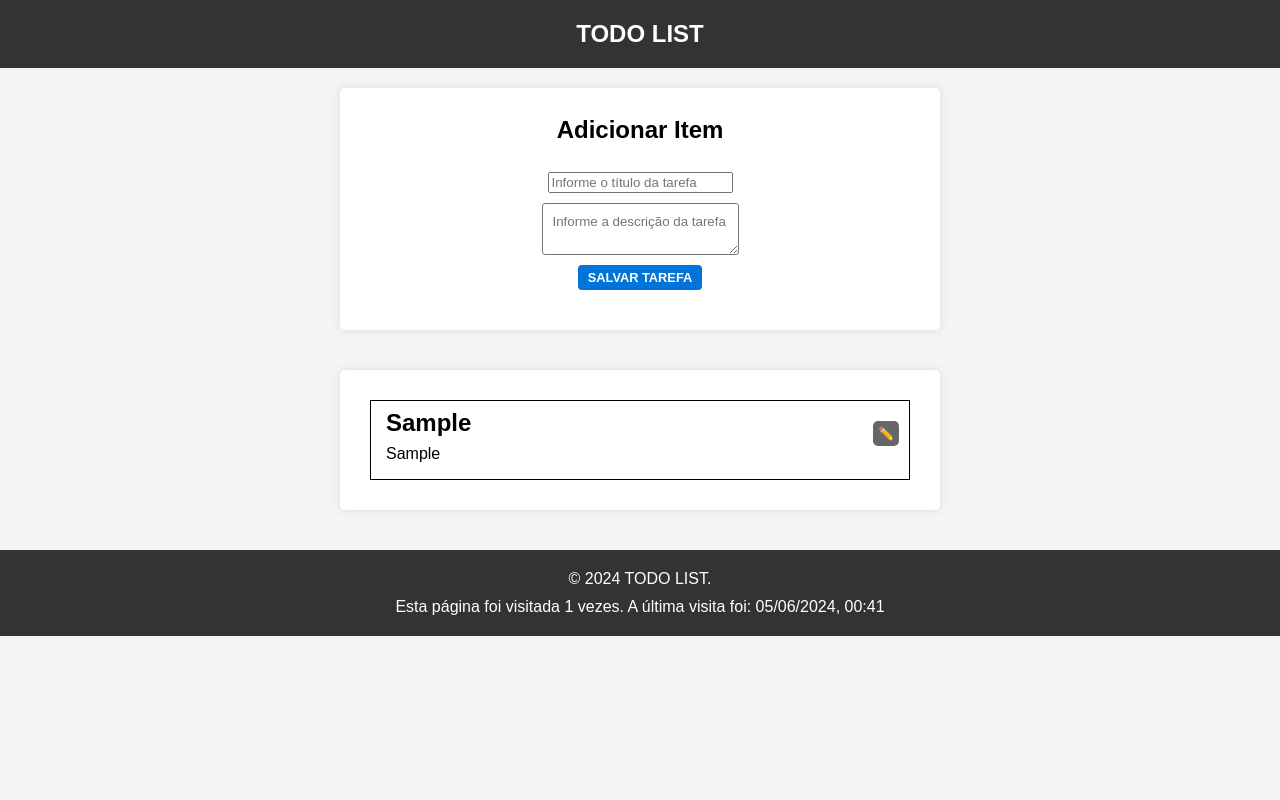
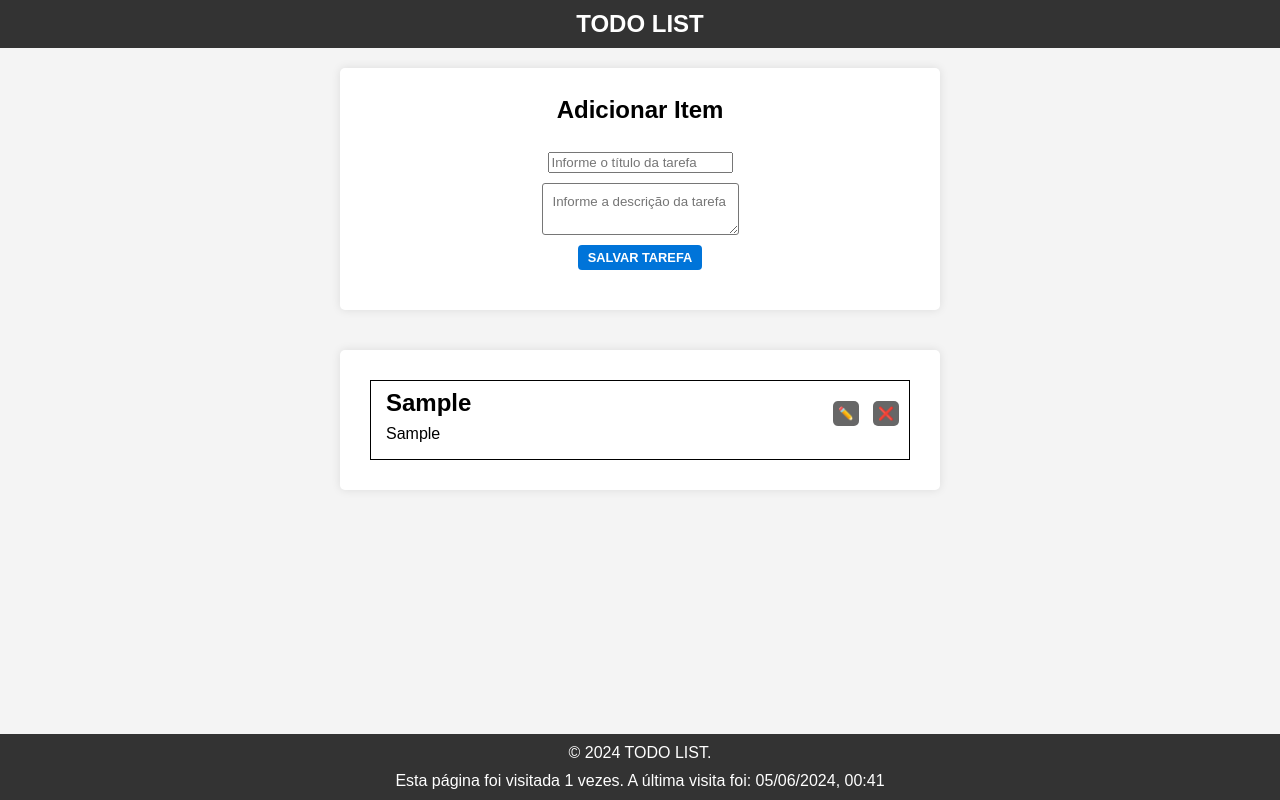
Before and after one commit to ashura-senpai/atividadepokemon, a plain HTML site: page todo.html in a window 1280 px wide. Both pictures are taken after typing "Sample", "Sample" into the empty fields and a click on the button "SALVAR TAREFA". Drawn offline with Linux system fonts and the light colour scheme.

Commit message:
updates no todo list e footer

```diff
--- a/todo.html
+++ b/todo.html
@@ -11,6 +11,13 @@
 <body>
 
     <style>
+        body {
+            display: flex;
+            flex-direction: column;
+            min-height: 100vh;
+            margin: 0;
+        }
+
         header,
         footer {
             background-color: #333;
@@ -19,6 +26,17 @@
             align-items: center;
             justify-content: center;
             width: 100%;
+            padding: 10px;
+        }
+
+        main {
+            display: flex;
+            flex-direction: column;
+            align-items: center;
+            gap: 20px;
+            margin: 20px;
+            text-align: center;
+            flex: 1;
         }
 
         form {
@@ -50,15 +68,6 @@
 
         button:hover {
             background-color: #0056b3;
-        }
-
-        main {
-            display: flex;
-            flex-direction: column;
-            align-items: center;
-            gap: 20px;
-            margin: 20px;
-            text-align: center;
         }
 
         main>section {
@@ -95,7 +104,7 @@
         .edit-btn {
             position: absolute;
             top: 10px;
-            right: 10px;
+            right: 50px;
             background-color: #676767;
             border: none;
             border-radius: 5px;
@@ -107,6 +116,21 @@
             background-color: #505050;
         }
 
+        .delete-btn {
+            position: absolute;
+            top: 10px;
+            right: 10px;
+            background-color: #676767;
+            border: none;
+            border-radius: 5px;
+            padding: 5px;
+            cursor: pointer;
+        }
+
+        .delete-btn:hover {
+            background-color: #505050;
+        }
+
         dialog {
             border: none;
             border-radius: 8px;
@@ -114,6 +138,7 @@
             padding: 20px;
         }
     </style>
+
 
     <header>
         <h1>TODO LIST</h1>
--- a/todo.js
+++ b/todo.js
@@ -32,9 +32,16 @@ document.addEventListener('DOMContentLoaded', () => {
       editButton.innerHTML = '✏️';
       editButton.addEventListener('click', () => openEditDialog(index, todo.title, todo.text));
 
+      const deleteButton = document.createElement('button');
+      deleteButton.className = 'delete-btn';
+      deleteButton.title = 'Excluir tarefa';
+      deleteButton.innerHTML = '❌';
+      deleteButton.addEventListener('click', () => deleteTask(index, taskItem));
+
       taskItem.appendChild(taskTitle);
       taskItem.appendChild(taskDescription);
       taskItem.appendChild(editButton);
+      taskItem.appendChild(deleteButton);
       todoList.appendChild(taskItem);
     });
   }
@@ -48,6 +55,13 @@ document.addEventListener('DOMContentLoaded', () => {
 
   function closeEditDialog() {
     editDialog.close();
+  }
+
+  function deleteTask(index, taskItem) {
+    const tasks = JSON.parse(localStorage.getItem('tasks')) || [];
+    tasks.splice(index, 1);
+    localStorage.setItem('tasks', JSON.stringify(tasks));
+    todoList.removeChild(taskItem);
   }
 
   loadTodoList();
@@ -68,8 +82,15 @@ document.addEventListener('DOMContentLoaded', () => {
 
   editForm.addEventListener('submit', (e) => {
     e.preventDefault();
-    // lógica do edit viria aqui
-    closeEditDialog();
+    const editedTitle = editTitle.value.trim();
+    const editedText = editText.value.trim();
+    if (editedTitle && editedText) {
+      const tasks = JSON.parse(localStorage.getItem('tasks')) || [];
+      tasks[editIndex] = { title: editedTitle, text: editedText };
+      localStorage.setItem('tasks', JSON.stringify(tasks));
+      loadTodoList();
+      closeEditDialog();
+    }
   });
 
   cancelEdit.addEventListener('click', () => {
```
